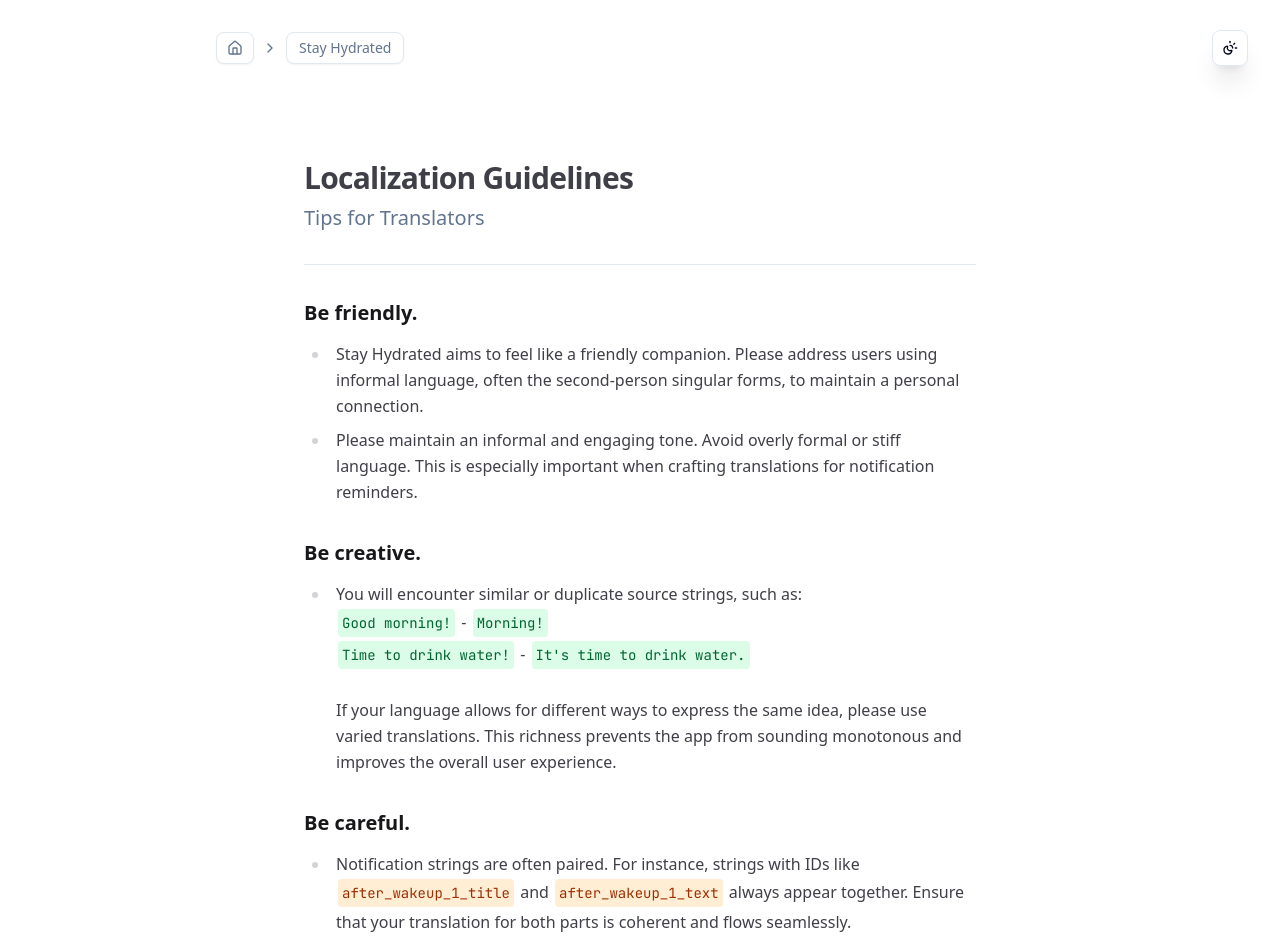
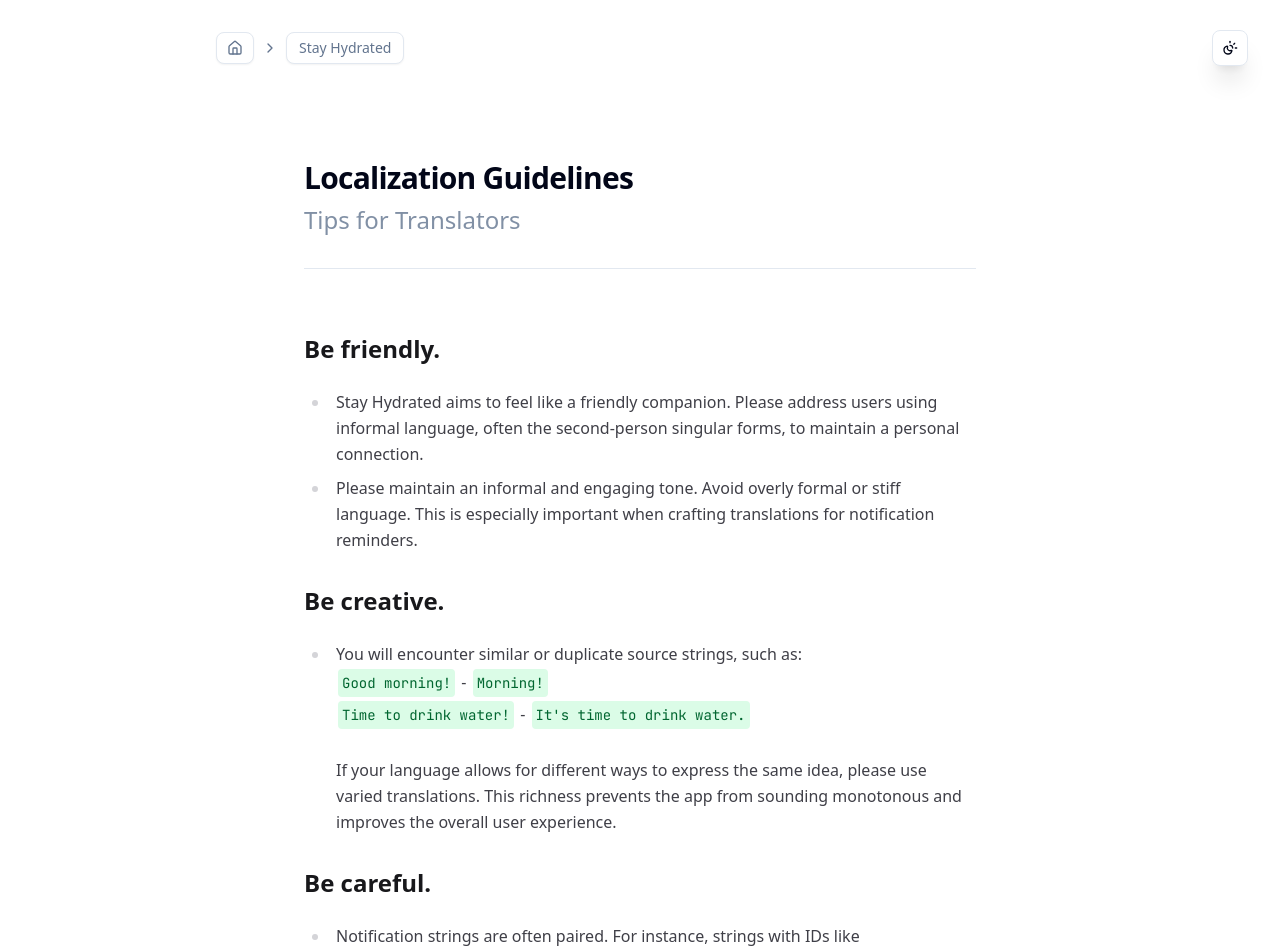
Before and after one commit to gndzkrkc/gndzkrkc.com, a Next.js app: page /en/projects/stay-hydrated/localization in a window 1280 px wide. Shown: the top 948 px of the page. Built offline with nearby package versions, Linux system fonts and the light colour scheme.

Commit message:
chore(seo, a11y): Enhance documentation pages structure and semantics

```diff
--- a/src/app/[locale]/projects/stay-hydrated/localization/page.tsx
+++ b/src/app/[locale]/projects/stay-hydrated/localization/page.tsx
@@ -50,17 +50,19 @@ export default function LocalizationTipsPage() {
     <main className="container max-w-2xl mx-auto">
       <article className="prose prose-zinc dark:prose-invert max-w-none leading-relaxed">
         {/* Header Section */}
-        <div className="not-prose mb-8">
-          <h1 className="text-3xl font-extrabold tracking-tight mb-2">
+        <header className="not-prose">
+          <h1 className="text-3xl font-semibold tracking-tight text-foreground mb-2">
             Localization Guidelines
           </h1>
-          <p className="text-xl text-muted-foreground">Tips for Translators</p>
-        </div>
+          <strong className="block text-2xl font-medium text-muted-foreground/80 mb-4">
+            Tips for Translators
+          </strong>
+        </header>
 
-        <Separator className="my-8" />
+        <Separator className="mt-8 mb-16" />
 
         {/* 1. Be friendly */}
-        <h3 id="be-friendly">Be friendly.</h3>
+        <h2>Be friendly.</h2>
         <ul className="list-disc space-y-2">
           <li>
             Stay Hydrated aims to feel like a friendly companion. Please address
@@ -75,9 +77,7 @@ export default function LocalizationTipsPage() {
         </ul>
 
         {/* 2. Be creative */}
-        <h3 id="be-creative" className="mt-8">
-          Be creative.
-        </h3>
+        <h2 className="mt-8">Be creative.</h2>
         <ul className="list-disc space-y-2">
           <li>
             You will encounter similar or duplicate source strings, such as:
@@ -104,9 +104,7 @@ export default function LocalizationTipsPage() {
         </ul>
 
         {/* 3. Be careful */}
-        <h3 id="be-careful" className="mt-8">
-          Be careful.
-        </h3>
+        <h2 className="mt-8">Be careful.</h2>
         <ul className="list-disc space-y-2">
           <li>
             Notification strings are often paired. For instance, strings with
--- a/src/app/[locale]/projects/stay-hydrated/privacy-notice/page.tsx
+++ b/src/app/[locale]/projects/stay-hydrated/privacy-notice/page.tsx
@@ -26,25 +26,25 @@ export default function PrivacyNoticePage() {
   return (
     <main className="container max-w-2xl mx-auto">
       {/* HEADER SECTION */}
-      <div className="mb-8">
-        <h1 className="text-3xl font-extrabold tracking-tight mb-2 text-foreground">
+      <header>
+        <h1 className="text-3xl font-semibold tracking-tight text-foreground mb-2">
           {t('header.title')}
         </h1>
-        <span className="block text-2xl font-semibold text-muted-foreground/80 mb-4">
+        <strong className="block text-2xl font-medium text-muted-foreground/80 mb-4">
           {t('header.subtitle')}
-        </span>
-      </div>
+        </strong>
+      </header>
 
-      <Separator className="my-8" />
+      <Separator className="mt-8 mb-16" />
 
       {/* CONTENT ARTICLE */}
       <article className="prose prose-zinc dark:prose-invert max-w-none leading-relaxed">
         {/* 1. Abstract */}
-        <h3>{t('abstract.title')}</h3>
+        <h2>{t('abstract.title')}</h2>
         <p className="font-medium text-foreground">{t('abstract.statement')}</p>
 
         {/* 2. Data Storage */}
-        <h3>{t('data-storage.title')}</h3>
+        <h2>{t('data-storage.title')}</h2>
         <p>{t('data-storage.paragraph-1')}</p>
         <p>{t('data-storage.list.intro')}</p>
         <ul>
@@ -54,17 +54,18 @@ export default function PrivacyNoticePage() {
         </ul>
 
         {/* 3. Google Services */}
-        <h3>{t('google-services.title')}</h3>
+        <h2>{t('google-services.title')}</h2>
         <p>{t('google-services.paragraph')}</p>
 
         {/* 4. Changes */}
-        <h3>{t('changes.title')}</h3>
+        <h2>{t('changes.title')}</h2>
         <p>{t('changes.paragraph')}</p>
       </article>
 
       <Separator className="my-8" />
 
-      {/* FOOTER / FOOTNOTES */}
+      {/* FOOTER SECTION */}
+      <footer className="space-y-8">
         <div className="text-sm text-muted-foreground space-y-3">
           <p>
             <sup>1</sup> {t('footnotes.1')}
@@ -74,11 +75,12 @@ export default function PrivacyNoticePage() {
           </p>
         </div>
 
-      <Separator className="my-8" />
+        <Separator />
 
         <div className="text-sm font-medium text-muted-foreground/80">
           <p>{t('footer.last-updated')}</p>
         </div>
+      </footer>
     </main>
   );
 }
```
Lines whose indentation alone changed are shown as unchanged.
